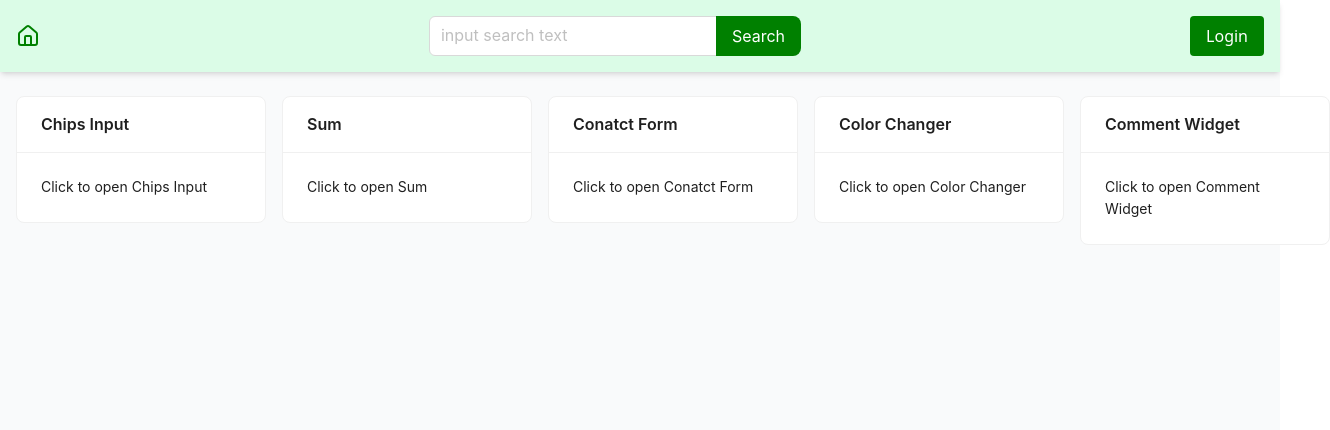
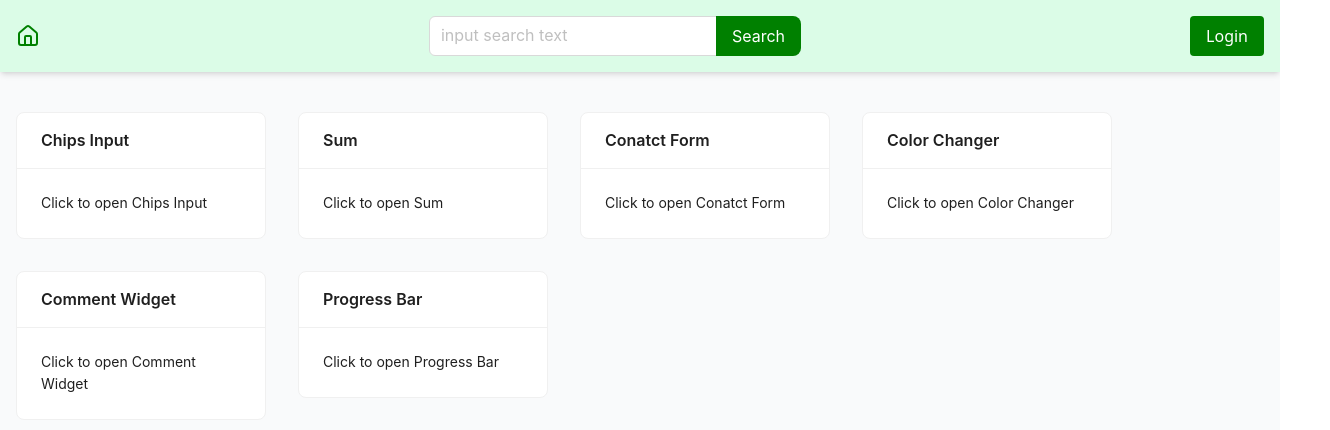
Before and after one commit to pinkijha/react_practice, a React (Vite) app: page / in a window 1280 px wide. Shown: the top 430 px of the page, 1330 px wide, since content can reach past the window. Built offline with nearby package versions, Linux system fonts and the light colour scheme.

Commit message:
fix: adjust the alignments

```diff
--- a/package.json
+++ b/package.json
@@ -12,7 +12,7 @@
   "dependencies": {
     "@tailwindcss/vite": "^4.1.11",
     "antd": "^5.26.6",
-    "lucide-react": "^0.539.0",
+    "lucide-react": "^0.542.0",
     "query-string": "^9.2.2",
     "react": "^19.1.0",
     "react-dom": "^19.1.0",
--- a/src/components/card/MainCard.jsx
+++ b/src/components/card/MainCard.jsx
@@ -7,6 +7,7 @@ import { useLocation, useNavigate } from "react-router-dom";
 import ContactForm from "../../pages/ContactForm";
 import ColorChange from "../../pages/ColorChange";
 import CommentWidget from "../../pages/CommentWidget";
+import ProgressBar from "../../pages/ProgressBar";
 
 const MainCard = ({ title, onclick, children }) => {
   const location = useLocation();
@@ -18,6 +19,7 @@ const MainCard = ({ title, onclick, children }) => {
     { key: "card3", title: "Conatct Form ", component: ContactForm },
     { key: "card4", title: "Color Changer ", component: ColorChange },
     { key: "card5", title: "Comment Widget ", component: CommentWidget },
+    { key: "card6", title: "Progress Bar ", component: ProgressBar },
   ];
 
   const handleClick = (componentKey) => {
@@ -27,7 +29,7 @@ const MainCard = ({ title, onclick, children }) => {
   const activeCard = cardList.find((c) => c.key === card);
 
   return (
-    <div>
+    <div className="">
       {activeCard ? (
         <div className="m-4">
           <button onClick={() => navigate("?")} className="bg-blue-500 text-white px-2 py-1 rounded-xl">Back</button>
@@ -37,7 +39,7 @@ const MainCard = ({ title, onclick, children }) => {
           </div>
         </div>
       ) : (
-        <div className="flex gap-4 ">
+        <div className="flex flex-wrap gap-8 m-4">
           {cardList.map((card) => (
             <div key={card.key} className="min-w-[250px] max-w-[250px]">
               <Card
--- a/src/components/main/MainContent.jsx
+++ b/src/components/main/MainContent.jsx
@@ -5,7 +5,7 @@ import MainCard from "../card/MainCard";
 
 const MainContent = () => {
   return (
-    <div className="grid grid-cols-1 sm:grid-cols-2 md:grid-cols-6 gap-4 ml-4">
+    <div className="">
       <MainCard/>
     </div>
   );
--- /dev/null
+++ b/src/pages/ProgressBar.jsx
@@ -0,0 +1,11 @@
+import React from 'react'
+
+const ProgressBar = () => {
+  return (
+    <div>
+      <h1>Progree Bar</h1>
+    </div>
+  )
+}
+
+export default ProgressBar
```
Also changed, not shown: 1 other file (tests, documents, lock files or other folders).
